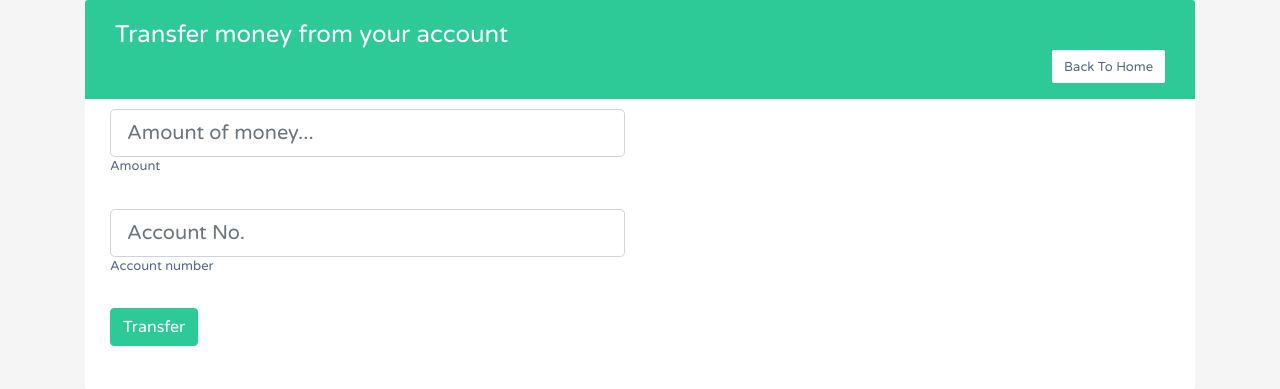
After one commit to MMnaimi/banking-system, a Flask app: page /transfer in a window 1280 px wide. The commit adds this page. Shown: the top 389 px of the page. Run offline with Flask 2, Linux system fonts and the light colour scheme; some libraries are stand-ins or nearby versions.

Commit message:
withdraw, transfer and depsit page with back end done

```diff
--- a/app/forms.py
+++ b/app/forms.py
@@ -28,3 +28,8 @@ class ContactForm(FlaskForm):
     subject = StringField(label="Subject", validators=[DataRequired()])
     message = StringField(label="Message", validators=[DataRequired(), Length(max = 200)])
     submit = SubmitField(label='Send Message')
+
+class TransactionForm(FlaskForm):
+    account_no = StringField(label='Account number',render_kw={'placeholder':'Account No.', 'class':'form-control'}, validators=[DataRequired()])
+    amount = StringField(label='Amount', render_kw={'placeholder':'Amount of money...', 'class':'form-control'}, validators=[DataRequired()])
+    submit = SubmitField(label='Done')
--- a/app/static/css/users_list.css
+++ b/app/static/css/users_list.css
@@ -167,3 +167,12 @@ table.table .avatar {
     border-radius: 5px;
     padding: 3px;
 }
+.trans-btn-back {
+    max-width: none;
+    flex: none;
+}
+.btn-trans{
+    background-color: #2dc997;
+    border-color: #2dc997;
+    color: white;
+}
--- /dev/null
+++ b/app/static/js/msg.js
@@ -0,0 +1,10 @@
+document.querySelector("body").addEventListener('click', function(){
+    document.querySelector(".message_area").style.display = 'none'
+})
+
+document.querySelector('#transfer').addEventListener('click', function(event){
+    userconfirm = confirm("Are you sure to transfer?");
+    if (userconfirm == false){
+        event.preventDefault()
+    }
+})
--- a/app/templates/index.html
+++ b/app/templates/index.html
@@ -53,13 +53,13 @@
             <ul>
               <li><a href="withdraw">Withdraw</a></li>
               <li><a href="deposit">Deposit</a></li>
-              <li><a href="transform">Transfer</a></li>
+              <li><a href="transfer">Transfer</a></li>
 
             </ul>
           </li>
           <li><a class="nav-link scrollto" href="#contact">Contact</a></li>
           {% if current_user.is_authenticated %}
-          <li><a class="nav-link scrollto sign-item" id="signin-item" href="/profile">Profile</a></li>
+          <li><a class="nav-link scrollto sign-item" id="signin-item" href="/profile"><b style="color:#2dc997">{{ current_user.fullname }}</b></a></li>
           {% if current_user.role=='admin' %}
           <li><a class="nav-link scrollto sign-item" id="signin-item" href="/users">Manage Users</a></li>
           {% endif %}
--- /dev/null
+++ b/app/templates/transaction_layout.html
@@ -0,0 +1,64 @@
+<!DOCTYPE html>
+<html lang="en">
+<head>
+<meta charset="utf-8">
+<meta name="viewport" content="width=device-width, initial-scale=1, shrink-to-fit=no">
+<title>{% block pagetitle %}{% endblock %}</title>
+<link rel="stylesheet" href="https://fonts.googleapis.com/css?family=Roboto|Varela+Round">
+<link rel="stylesheet" href="https://stackpath.bootstrapcdn.com/bootstrap/4.5.0/css/bootstrap.min.css">
+<link rel="stylesheet" href="https://fonts.googleapis.com/icon?family=Material+Icons">
+<link rel="stylesheet" href="https://maxcdn.bootstrapcdn.com/font-awesome/4.7.0/css/font-awesome.min.css">
+<!-- Custom CSS -->
+<link rel="stylesheet" href="../static/css/users_list.css">
+
+<script src="https://code.jquery.com/jquery-3.5.1.min.js"></script>
+<script src="https://cdn.jsdelivr.net/npm/popper.js@1.16.0/dist/umd/popper.min.js"></script>
+<script src="https://stackpath.bootstrapcdn.com/bootstrap/4.5.0/js/bootstrap.min.js"></script>
+<script>
+// $(document).ready(function(){
+//     $('[data-toggle="tooltip"]').tooltip();
+// });
+</script>
+</head>
+<body>
+<div class="container">
+    <div class="message_area">
+        {% with messages = get_flashed_messages(with_categories=true) %}
+            {% if messages %}
+                {% for category, message in messages %}
+                    {% if category == 'error' %}
+                        <div class="alert alert-danger alter-dismissable fade show" role="alert">
+                        {{ message }}
+                        </div>
+                    {% else %}
+                        <div class="alert alert-success alter-dismissable fade show" role="alert">
+                        {{ message }}
+                        </div>
+                    {% endif %}
+                {% endfor %}
+            {% endif %}
+        {% endwith %}
+
+        </div>
+    <div class="table-responsive">
+        <div class="table-wrapper">
+            <div class="table-title">
+                <div class="row">
+                    <div class="col-sm-6">
+                        <h2>{% block trans_title %}{% endblock %}</h2>
+                    </div>
+                    <div  class="col-sm-7 trans-btn-back">
+                        <a href="/" class="btn btn-secondary"> <span>Back To Home</span></a>
+                    </div>
+                </div>
+            </div>
+            {% block trans_body %}
+
+
+            {% endblock %}
+        </div>
+    </div>
+</div>
+<script src="../static/js/msg.js"></script>
+</body>
+</html>
--- /dev/null
+++ b/app/templates/transfer.html
@@ -0,0 +1,37 @@
+{% extends 'transaction_layout.html' %}
+
+{% block pagetitle %} Transfer {% endblock %}
+
+{% block trans_title %} Transfer money from your account {% endblock %}
+
+{% block trans_body %}
+
+<form action="" method="post">
+    <div class="row">
+        <div class="col-md-6 mb-4">
+          <div class="form-outline">
+            {{ form.amount(class="form-control form-control-lg",id="amount") }}
+            {{ form.amount.label(class="form-label", for="amount") }}
+          </div>
+
+        </div>
+    </div>
+    <div class="row">
+        <div class="col-md-6 mb-4">
+          <div class="form-outline">
+            {{ form.account_no(class="form-control form-control-lg",id="amount") }}
+            {{ form.account_no.label(class="form-label", for="amount") }}
+          </div>
+
+        </div>
+    </div>
+    <div class="row">
+        <div class="col-md-6 mb-4">
+            <div class="form-outline">
+              {{ form.submit(class="btn btn-trans",id="transfer", value="Transfer") }}
+            </div>
+        </div>
+    </div>
+</form>
+
+{% endblock %}
--- a/app/templates/users_list.html
+++ b/app/templates/users_list.html
@@ -76,9 +76,9 @@
                         <td>{{ user.birth_date }}</td>
                         <td>
                             {% if user.role != 'admin' and user.state == False %}
-                            <a class="state-pending" href="/update-state/{{ user.id }}">Pending</a>
+                            <a class="state-pending" href="/update-state/{{ user.id }}">Active</a>
                             {% elif user.state == True and user.role != 'admin' %}
-                            <a class="state-active" href="/update-state/{{ user.id }}">Active</a>
+                            <a class="state-active" href="/update-state/{{ user.id }}">Pending</a>
                             {% endif %}
                         </td>
                         <td>
--- a/app/users.py
+++ b/app/users.py
@@ -1,7 +1,8 @@
 import email
+from unicodedata import category
 from flask import Flask, render_template, redirect, request, session, flash
 from app import app, db
-from app.forms import RegisterationForm, LoginForm
+from app.forms import RegisterationForm, LoginForm, TransactionForm
 from app.models import User, Account
 from flask_login import login_user, logout_user, current_user, login_required
 
@@ -30,7 +31,7 @@ def register():
 
         db.session.add(user)
         db.session.commit()
-        flash(f'Account created successfully fro {form.username.data}', category='success')
+        flash(f'Account created successfully fro {form.username.data}', category='success',)
         return redirect('/login')
 
 
@@ -49,10 +50,51 @@ def login():
     return render_template("login.html", form=form)
 
 
-@app.route('/withdraw')
+@app.route('/withdraw', methods=['GET', 'POST'])
 @login_required
 def withdraw():
-    return "Withdraw page"
+    form = TransactionForm()
+    if request.method == 'POST':
+        account = Account.query.filter_by(uid = current_user.id).first()
+        if account.balance - 500 > int(form.amount.data):
+            account.balance -= int(form.amount.data)
+            db.session.commit()
+            flash(f"you have successfully withdrew {form.amount.data}AF from your account")
+        else:
+            flash("You have insufficient balance", category='error')
+    return render_template('withdraw.html', form=form)
+
+
+@app.route('/deposit', methods=['GET', 'POST'])
+def deposit():
+    form = TransactionForm()
+    if request.method == 'POST':
+        account = Account.query.filter_by(uid = current_user.id).first()
+        account.balance += int(form.amount.data)
+        db.session.commit()
+        flash(f"{form.amount.data} AF added to your account", category='success')
+    return render_template('deposit.html', form = form)
+
+@app.route('/transfer', methods=['GET', 'POST'])
+def transfer():
+    form = TransactionForm()
+    if request.method == 'POST':
+        sender  = Account.query.filter_by(uid = current_user.id).first()
+        reciever = Account.query.filter_by(account_no = form.account_no.data).first()
+        if reciever:
+            if sender.balance - 500 > int(form.amount.data):
+                reciever.balance += int(form.amount.data)
+                sender.balance -= int(form.amount.data)
+                db.session.commit()
+                flash("Transfer done successfully", category="success")
+            else:
+                flash("You have insufficient balance", category="error")
+        else:
+            flash("You have entered incorrect account number", category="error")
+
+
+
+    return render_template("transfer.html", form=form)
 
 
 @app.route('/logout')
@@ -74,6 +116,12 @@ def profile_settings(uid):
     form.role.data = user.role
     form.state.data = user.state
     return render_template('profile_settings.html', form=form, user=user)
+
+@app.route('/profile/<uid>')
+def profile(uid):
+    user_records = db.session.query(User.id, User.username, User.fullname,User.email,User.gender, User.phone, \
+                                   User.birth_date, Account.account_no, Account.balance).join(User, User.id == Account.uid).filter(User.id == 4).all()
+    return f"user record { user_records}"
 
 
 # Edit user route
```
Also changed, not shown: app/templates/deposit.html (added, +29 -0 lines), app/templates/withdraw.html (added, +29 -0 lines), app/templates/profile.html (added).
